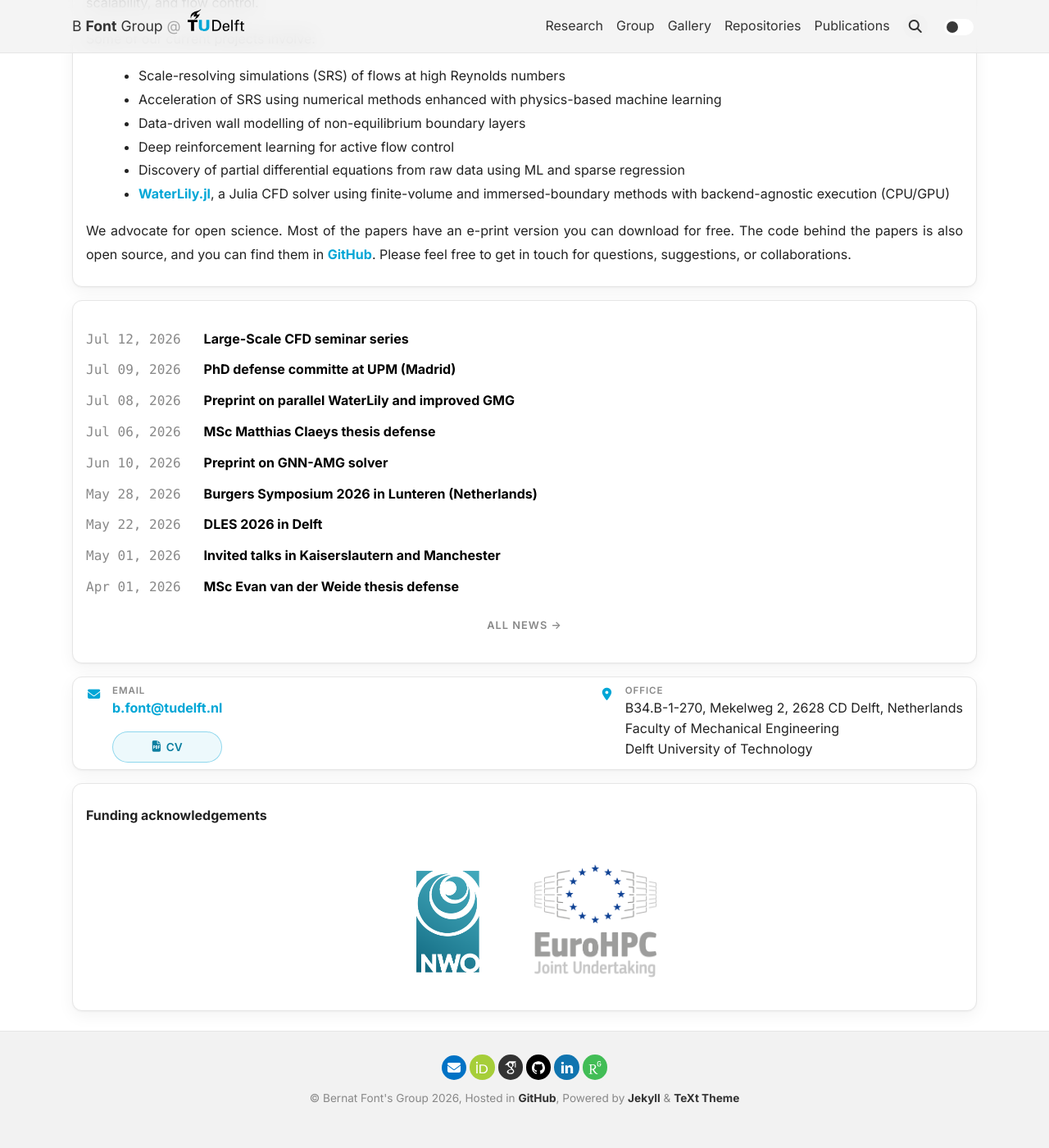
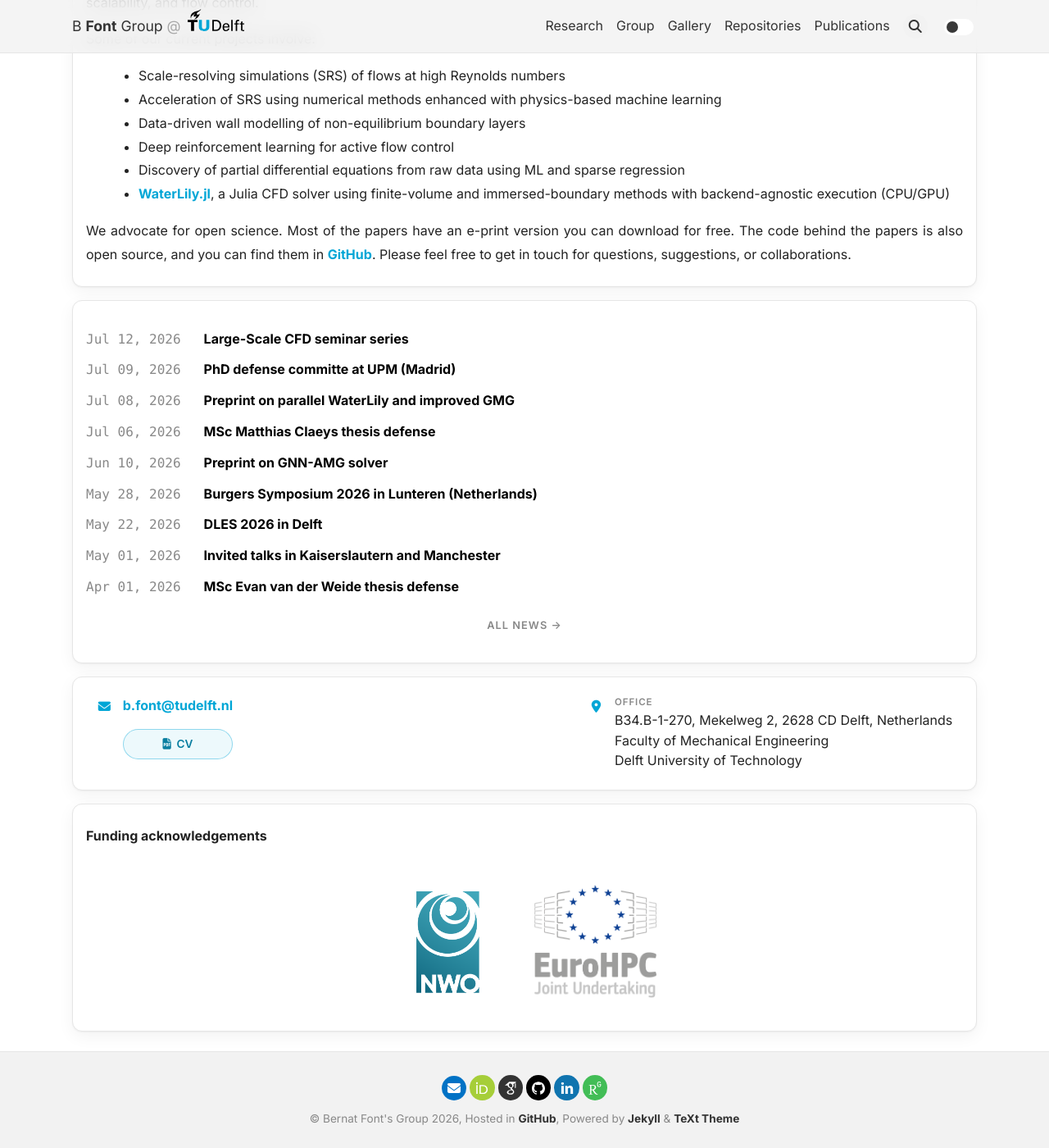
Before and after one commit to b-fg/b-fg.github.io, a Jekyll site: the page built from index.md, in a window 1280 px wide and 1400 px high, scrolled down 190 px. Shown: the whole window at 82% size. Built offline with Jekyll 4.4.1, drawn with Linux system fonts in a browser that asks for light colours; nearby versions of some CDN libraries; emoji names are drawn with the system emoji font; before the commit the page ends 1565 px from its top, so only the background shows below that.

Commit message:
Add breathing room inside the contact card
Assisted-By: Claude Fable 5 <noreply@anthropic.com>

```diff
--- a/_includes/cv_and_contact.html
+++ b/_includes/cv_and_contact.html
@@ -6,7 +6,6 @@
             <div class="contact-card__item">
                 <i class="fas fa-envelope" aria-hidden="true"></i>
                 <div>
-                    <span class="contact-card__label">Email</span>
                     <a href="mailto:b.font@tudelft.nl">b.font@tudelft.nl</a>
                 </div>
             </div>
--- a/_sass/custom.scss
+++ b/_sass/custom.scss
@@ -599,6 +599,7 @@ div.repo-card .repo a:hover {
   gap: 1.5rem 3rem;
   flex-wrap: wrap;
   text-align: left;  /* override the justified .page__content default */
+  padding: 1.4rem 1.8rem;  /* roomier than the theme's default card padding */
 }
 .contact-card__info {
   display: flex;
```
